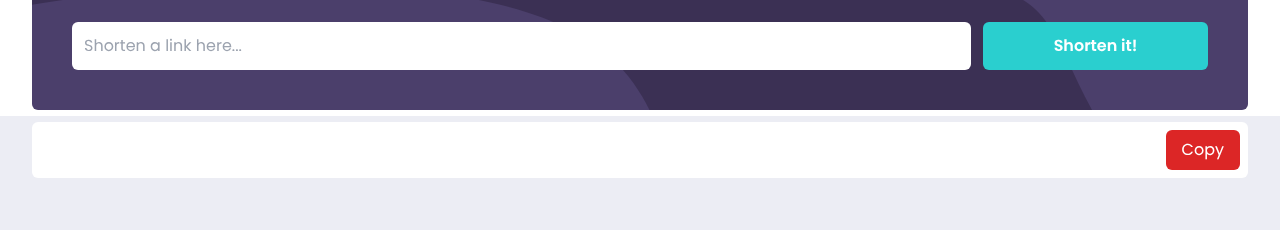
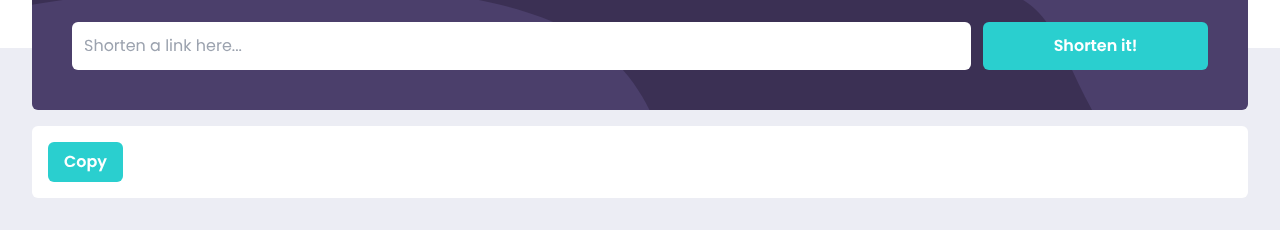
Before and after one commit to Rowada/shortly-landing-page, a React (Vite) app: page / in a window 1280 px wide. Shown: the part 704-934 px from the top of the page. Built offline with nearby package versions, Linux system fonts and the light colour scheme; no server answers.

Commit message:
feat: update UrlCard style

```diff
--- a/src/components/Form/CleanForm.jsx
+++ b/src/components/Form/CleanForm.jsx
@@ -17,7 +17,7 @@ export const CleanForm = () => {
 
   return (
     <>
-      <div className="flex h-32 w-full items-center justify-center rounded-md bg-background bg-[url('src/assets/images/bg-shorten-desktop.svg')] bg-cover bg-center bg-no-repeat text-center ">
+      <div className=" flex h-32 w-full items-center justify-center rounded-md bg-background bg-[url('src/assets/images/bg-shorten-desktop.svg')] bg-cover bg-center bg-no-repeat text-center ">
         <form
           onSubmit={handleShortenUrl}
           className="m-auto flex size-full flex-col items-center justify-center gap-y-3 px-3 md:flex-row md:gap-x-3 md:px-10"
@@ -43,7 +43,9 @@ export const CleanForm = () => {
 
       <div>{loading && <p>Chargement en cours...</p>}</div>
 
-      <UrlCard longUrl={longUrl} shortUrl={shortenedUrl} />
+      <div className="absolute inset-x-0 top-32">
+        <UrlCard longUrl={longUrl} shortUrl={shortenedUrl} />
+      </div>
     </>
   );
 };
--- a/src/components/Form/UrlCard.jsx
+++ b/src/components/Form/UrlCard.jsx
@@ -2,13 +2,13 @@ import React from "react";
 
 export const UrlCard = ({ longUrl, shortUrl }) => {
   return (
-    <div className="mt-3 flex items-center justify-between rounded-md bg-white p-2">
-      <p>{longUrl}</p>
+    <div className=" mt-4 flex items-center justify-between rounded-md bg-white p-4">
+      {longUrl && <p>{longUrl}</p>}
 
       <div className="flex items-center justify-center gap-3">
-        <span>{shortUrl}</span>
+        {shortUrl && <span className="text-primary">{shortUrl}</span>}
 
-        <button className="rounded-md bg-red-600 px-4 py-2 text-white">
+        <button className="w-full rounded-md bg-primary px-4 py-2 font-semibold text-white">
           Copy
         </button>
       </div>
```
